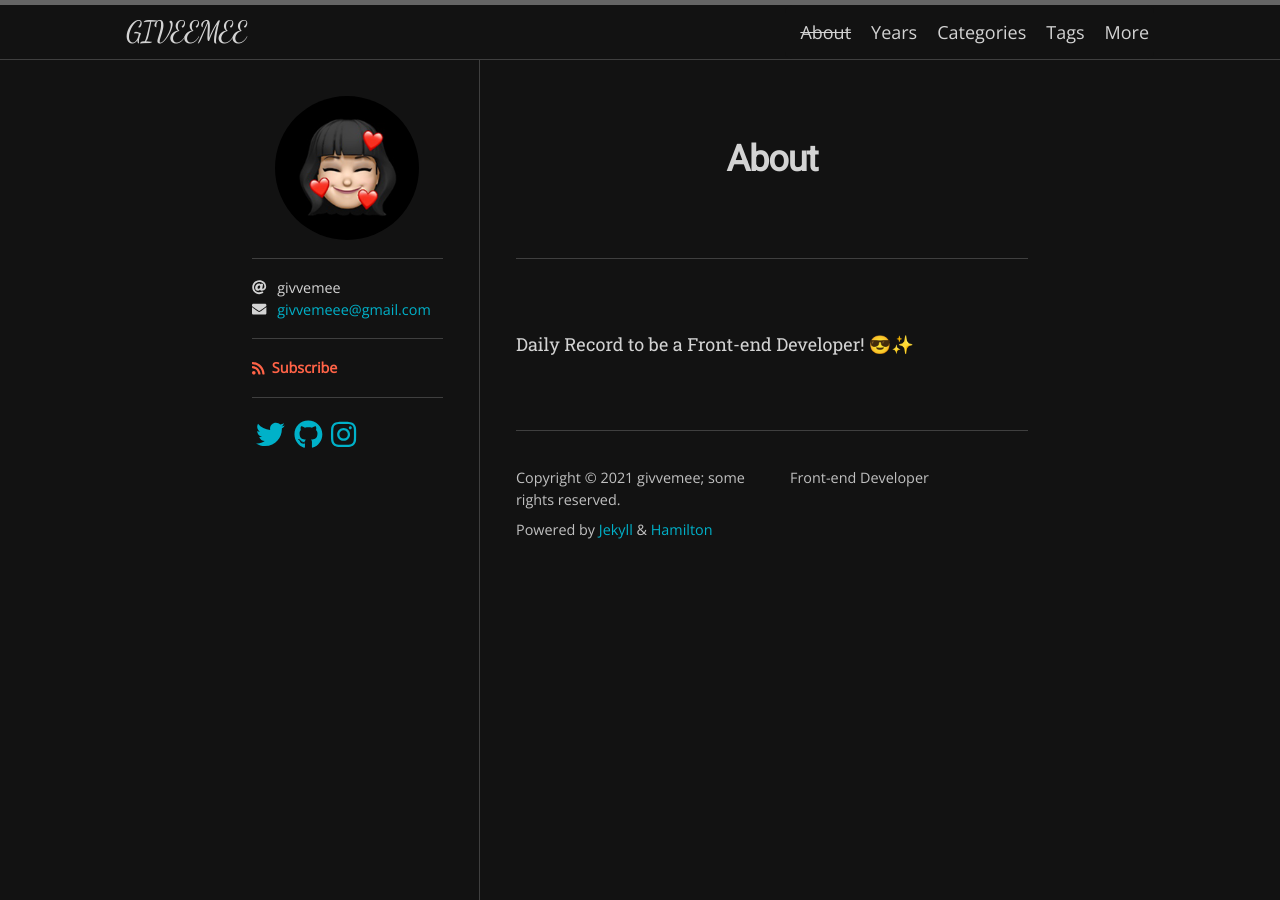
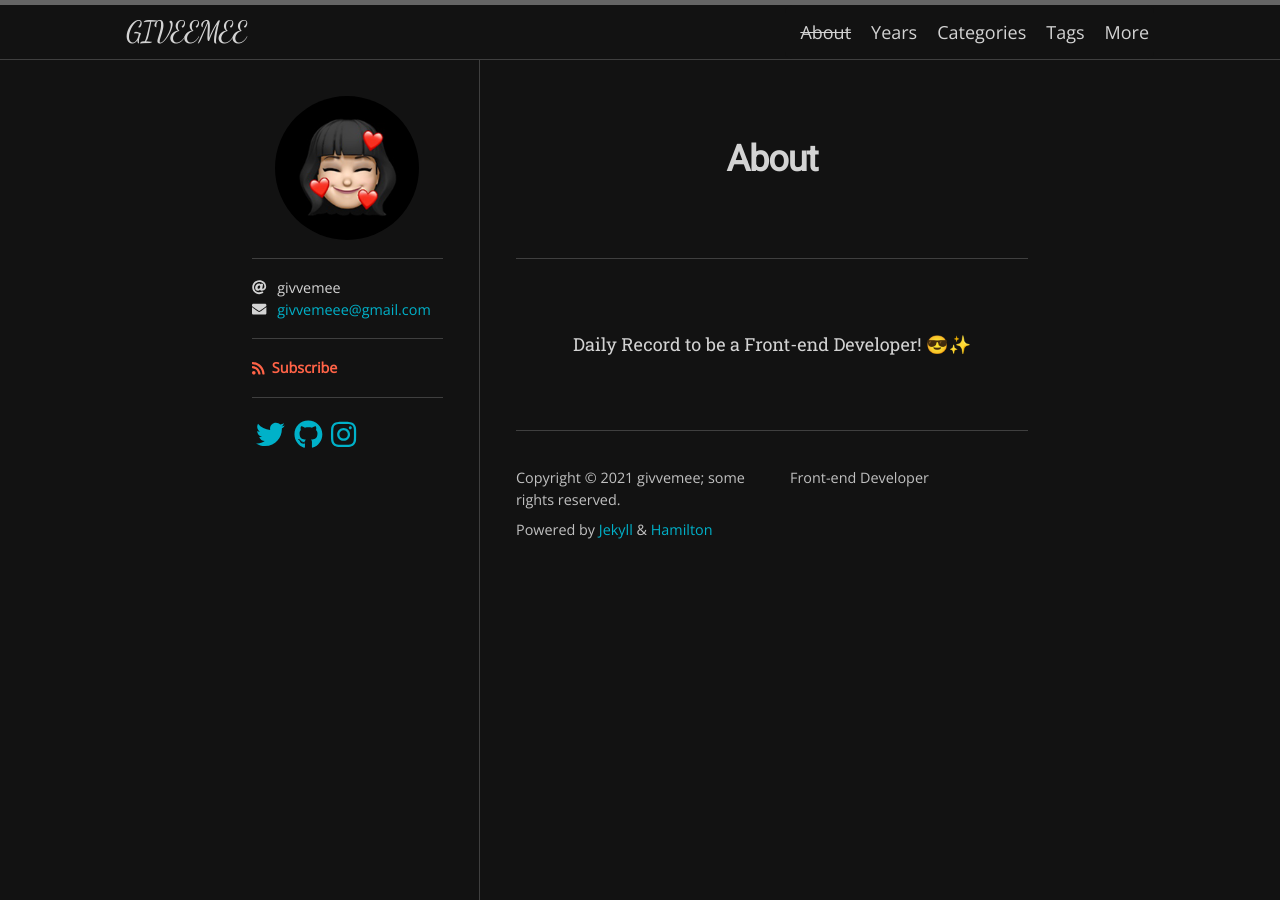
Before and after one commit to givvemee/givvemee.github.io, a Jekyll site: the page built from about.md, in a window 1280 px wide. Built offline with Jekyll 4.4.1, drawn with Linux system fonts in a browser that asks for light colours; nearby versions of some CDN libraries; some web fonts are replaced.

```diff
--- a/about.md
+++ b/about.md
@@ -4,4 +4,4 @@ title: About
 permalink: /about/
 ---
 
-Daily Record to be a Front-end Developer! 😎✨
+<center>Daily Record to be a Front-end Developer! 😎✨
```
